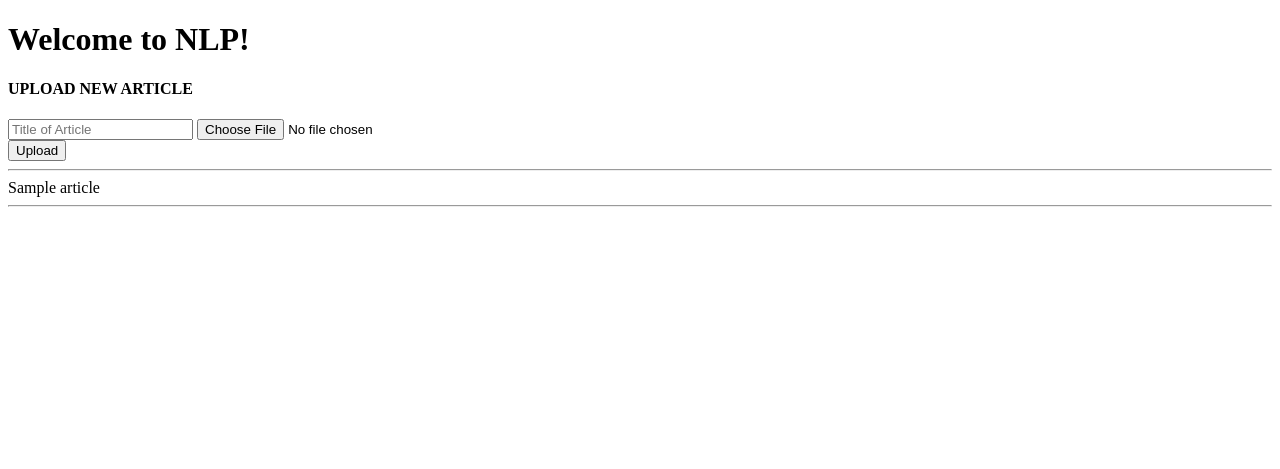
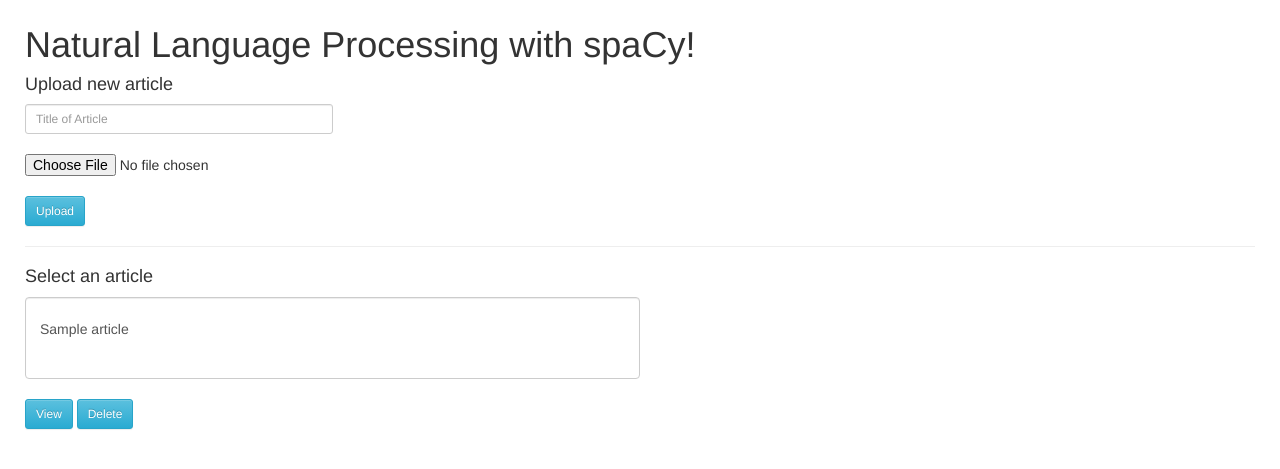
Before and after one commit to JoseGarciaE/QuantumDot, a Flask app: page / in a window 1280 px wide. Shown: the top 469 px of the page. Run offline with Flask 2, Linux system fonts and the light colour scheme; tables that the repository leaves empty hold one stand-in row (values such as "Sample post"); some libraries are stand-ins or nearby versions.

Commit message:
Added view and delete articles.

```diff
--- a/NLP.py
+++ b/NLP.py
@@ -1,26 +1,36 @@
 from flask import Flask, render_template, g, request
 import os
 
+
 def handle_file_upload():
-    file_name = request.form['input']
-
+    article_name = request.form['input']
     uploaded_file = request.files['file']
     file_content = uploaded_file.stream.read()
 
-    query = 'INSERT INTO Articles VALUES (?,?)'
-    args = [file_name, file_content]
-    g.db.execute(query, args)
+    g.db.execute('INSERT INTO Articles VALUES (?,?)', [article_name, file_content])
     g.db.commit()
 
 def get_Articles():
     return g.db.execute('SELECT * FROM Articles').fetchall()
 
+def get_Article(name):
+    return g.db.execute('SELECT * FROM Articles WHERE Name = ?', [name]).fetchone()
+
+def delete_Article(name):
+    g.db.execute('DELETE FROM Articles WHERE Name = ?', [name])
+    g.db.commit()
 
 def index():
     if request.method == 'POST':
-        button = request.form['button']
-        if button == 'file_upload':
+        if request.form['button'] == 'file_upload':
             handle_file_upload()
+        if request.form['button'] == 'view_article':
+            return render_template('view.html', article=get_Article(request.form.get('select_article')))
+        if request.form['button'] == 'delete_article':
+            delete_Article(request.form.get('select_article'))
 
 
-    return render_template('index.html', articles=get_Articles())
+        return render_template('refresh.html')
+
+    else:
+        return render_template('index.html', articles=get_Articles())
--- a/app.py
+++ b/app.py
@@ -5,12 +5,9 @@
 # Files
 import NLP
 
-
 app = Flask(__name__)
-
 #Routes
 app.add_url_rule('/', methods=['GET', 'POST'], view_func=NLP.index)
-
 
 # Database setup
 @app.before_request
--- a/templates/base.html
+++ b/templates/base.html
@@ -3,10 +3,18 @@
 <head>
     <meta charset="UTF-8">
     <meta name="viewport" content="width=device-width, initial-scale=1.0">
-    <link rel="stylesheet" href="{{url_for('static', filename='css/main.css')}}">
-    {% block head %} {% endblock %}
+    <link rel="stylesheet" type="text/css" href="{{ url_for('static',filename='css/main.css') }}">
+
+    <!-- Boostrap -->
+    <link rel="stylesheet" href="https://stackpath.bootstrapcdn.com/bootstrap/3.4.1/css/bootstrap.min.css">
+    <link rel="stylesheet" href="https://stackpath.bootstrapcdn.com/bootstrap/3.4.1/css/bootstrap-theme.min.css">
+    <script src="https://stackpath.bootstrapcdn.com/bootstrap/3.4.1/js/bootstrap.min.js"></script>
+
+    {% block head %}
+    {% endblock %}
 </head>
-<body>
-    {% block body %} {% endblock %}
+<body style="margin: 25px;">
+    {% block body %}
+    {% endblock %}
 </body>
 </html>
--- a/templates/index.html
+++ b/templates/index.html
@@ -1,28 +1,36 @@
 {% extends 'base.html' %}
 
 {% block head %}
-<h1>Welcome to NLP!</h1>
+<h1>Natural Language Processing with spaCy!</h1>
 
 {% endblock %}
 
 {% block body %}
 
-<div name='article upload'>
-    <h4>UPLOAD NEW ARTICLE</h4>
+<div>
     <form method='POST' enctype='multipart/form-data'>
-        <input type='text' placeholder='Title of Article' name='input'>
-        <input type='file' name='file'>
-        <br>
-    <button name='button' value='file_upload'>Upload</button>
+        <h4>Upload new article</h4>
+            <input type='text' placeholder='Title of Article' name='input' style="width: 25%;" class="form-control input-sm">
+            <br><input type='file' name='file'><br>
+        <button name='button' value='file_upload' class="btn btn-info btn-sm">Upload</button>
     </form>
 </div>
 
 <hr>
 
-{% for article in articles %}
-    {{article['Name']}}
-    <hr>
-{% endfor %}
-
+<div>
+    <form method='POST'>
+        <h4>Select an article</h4>
+        <select name='select_article' multiple class="form-control" style="width: 50%;" >
+            <option value=''></option>
+            {% for article in articles %}
+                <option value="{{article['Name']}}">{{article['Name']}}</option>
+            {% endfor %}
+        </select>
+        <br>
+        <button name='button' value='view_article' class="btn btn-info btn-sm">View</button>
+        <button name='button' value='delete_article' class="btn btn-info btn-sm">Delete</button>
+    </form>
+</div>
 
 {% endblock %}
--- a/templates/view.html
+++ b/templates/view.html
@@ -1,9 +1,12 @@
 {% extends 'base.html' %}
 
 {% block head %}
-<h1>Welcome to View!</h1>
+    <h1>{{article['Name']}}</h1>
+    <h3>Click <a href="/">here</a> to return</h3>
 {% endblock %}
 
 {% block body %}
 
+{{article['Content']}}
+
 {% endblock %}
```
Also changed, not shown: templates/refresh.html (added, +11 -0 lines), data/data.sqlite, readME.txt.
